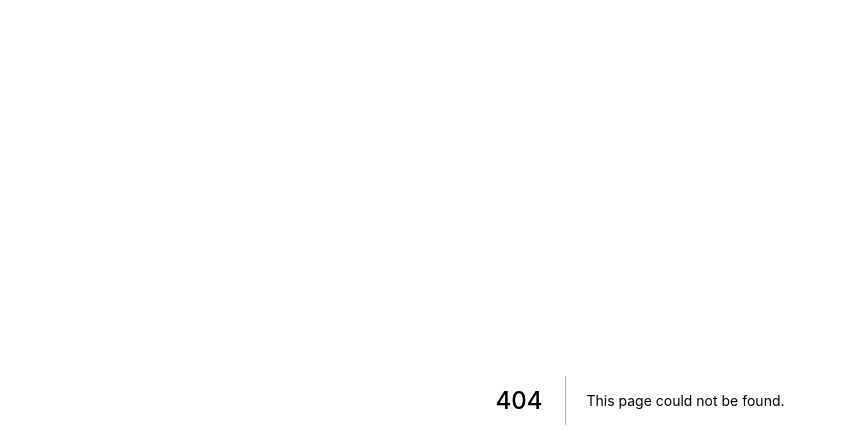
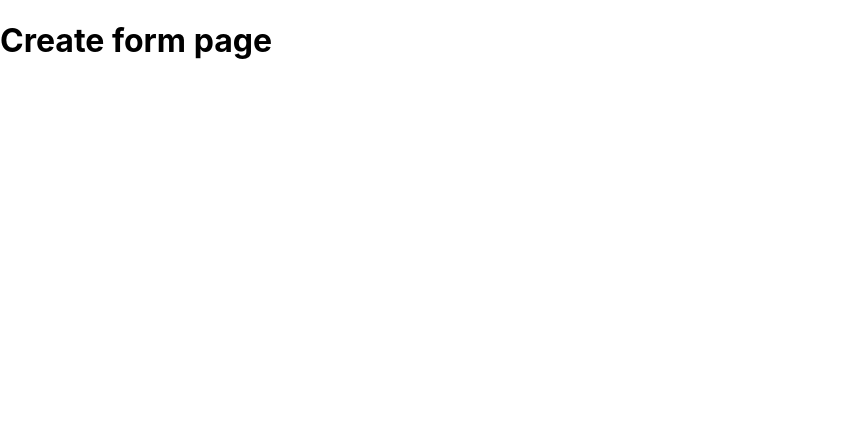
Before and after one commit to Pedromigacz/fullstack-form-assignment-frontend, a Next.js app: page /createForm in a window 1280 px wide. Before the commit this address had no page. Shown: the top 448 px of the page, without its empty margins (0-846 px from the left). Built offline with nearby package versions, Linux system fonts and the light colour scheme.

Commit message:
add all necessary pages

```diff
--- /dev/null
+++ b/pages/createForm.tsx
@@ -0,0 +1,7 @@
+import type { NextPage } from "next";
+
+const CreateForm: NextPage = () => {
+  return <h1>Create form page</h1>;
+};
+
+export default CreateForm;
```
